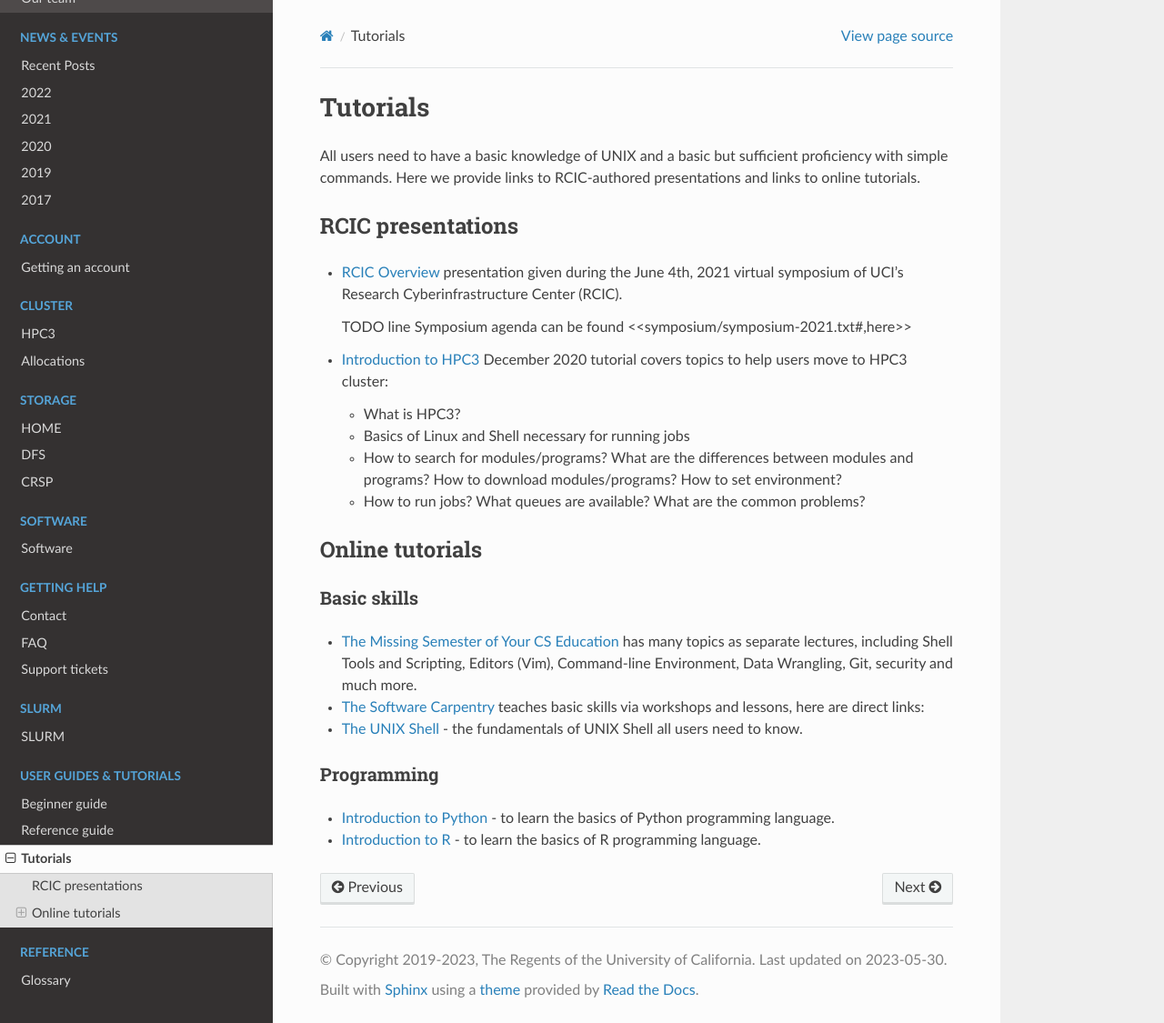
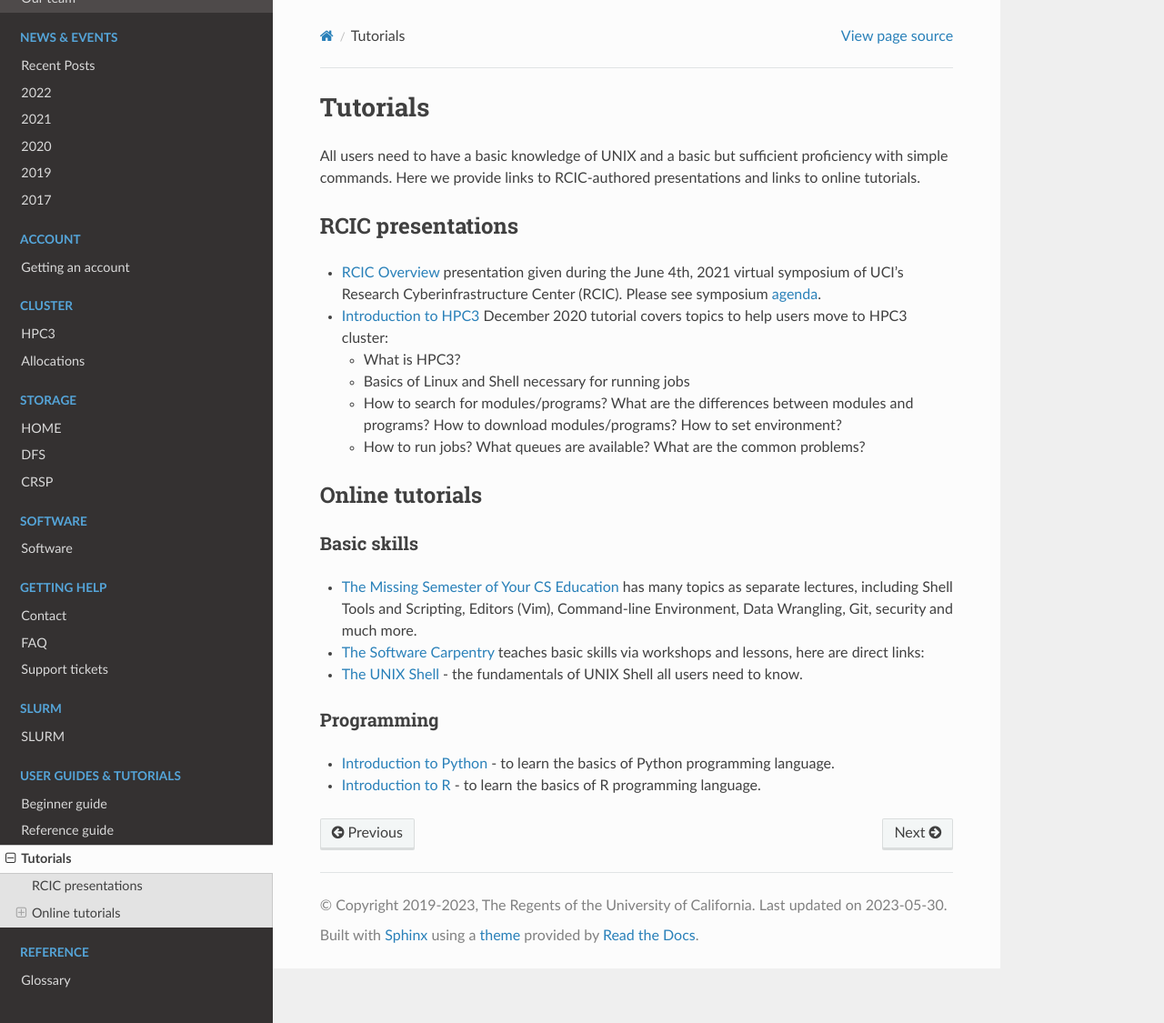
Before and after one commit to RCIC-UCI-Public/website-rcic, a Sphinx documentation site: the page built from docs/source/tutorials/listing.rst, in a window 1280 px wide and 1125 px high. Shown: the whole window at 91% size. Built offline with Sphinx 7.4.7 and the Read the Docs theme 2.0.0, drawn with Linux system fonts in a browser that asks for light colours.

Commit message:
add symposium agenda link

```diff
--- a/docs/source/tutorials/listing.rst
+++ b/docs/source/tutorials/listing.rst
@@ -13,8 +13,7 @@ RCIC presentations
 
 - `RCIC Overview </_static/2021-symposium-RCIC-overview.pdf>`_
   presentation given during the June 4th, 2021 virtual symposium of UCI’s Research Cyberinfrastructure Center (RCIC).
-
-  TODO line Symposium agenda can be found <<symposium/symposium-2021.txt#,here>>
+  Please see symposium `agenda </news/2021.html>`_.
 
 - `Introduction to HPC3 </_static/2020-tutorial-intro-hpc3.pdf>`_
   December 2020 tutorial covers topics to help users move to HPC3 cluster:
```
